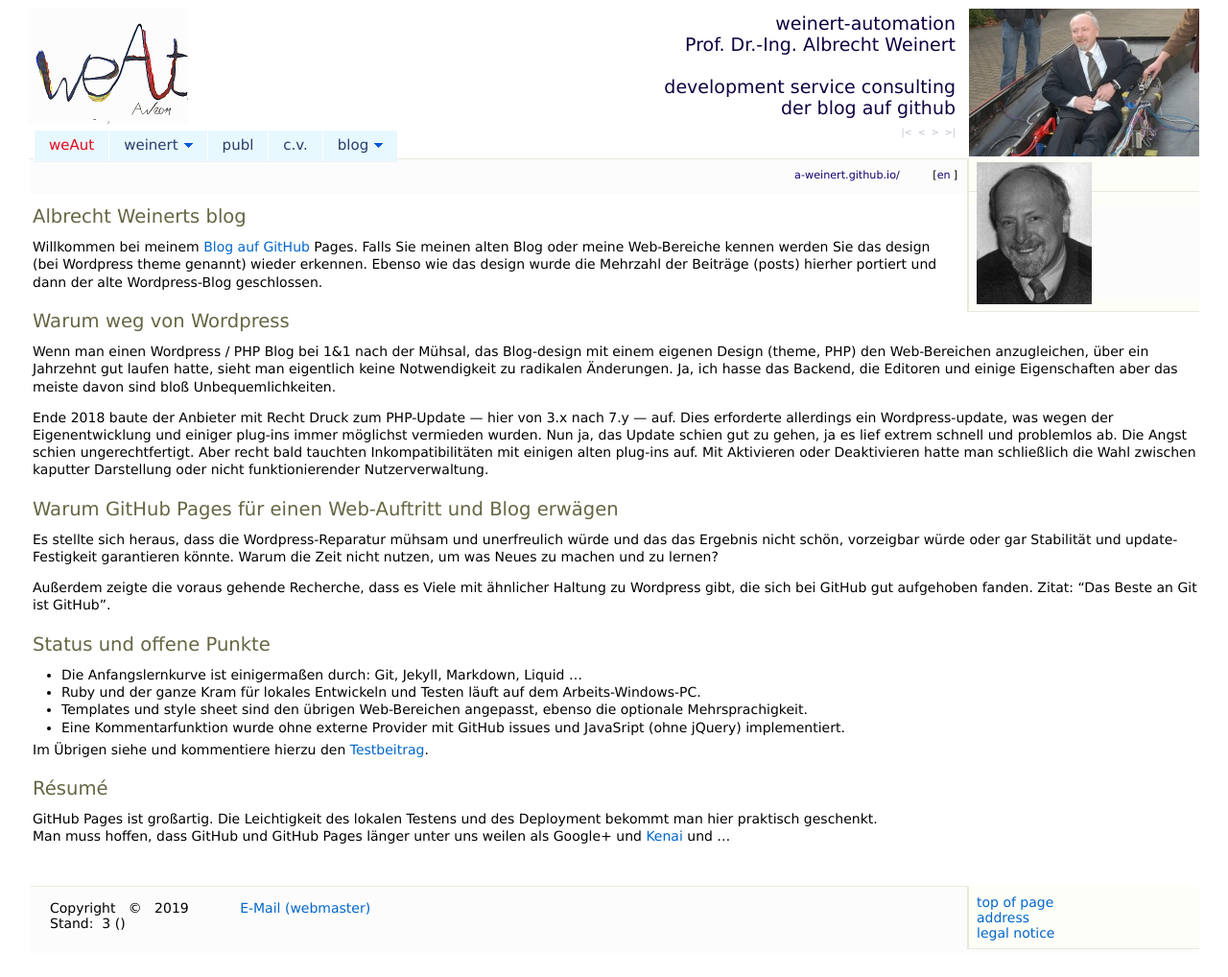
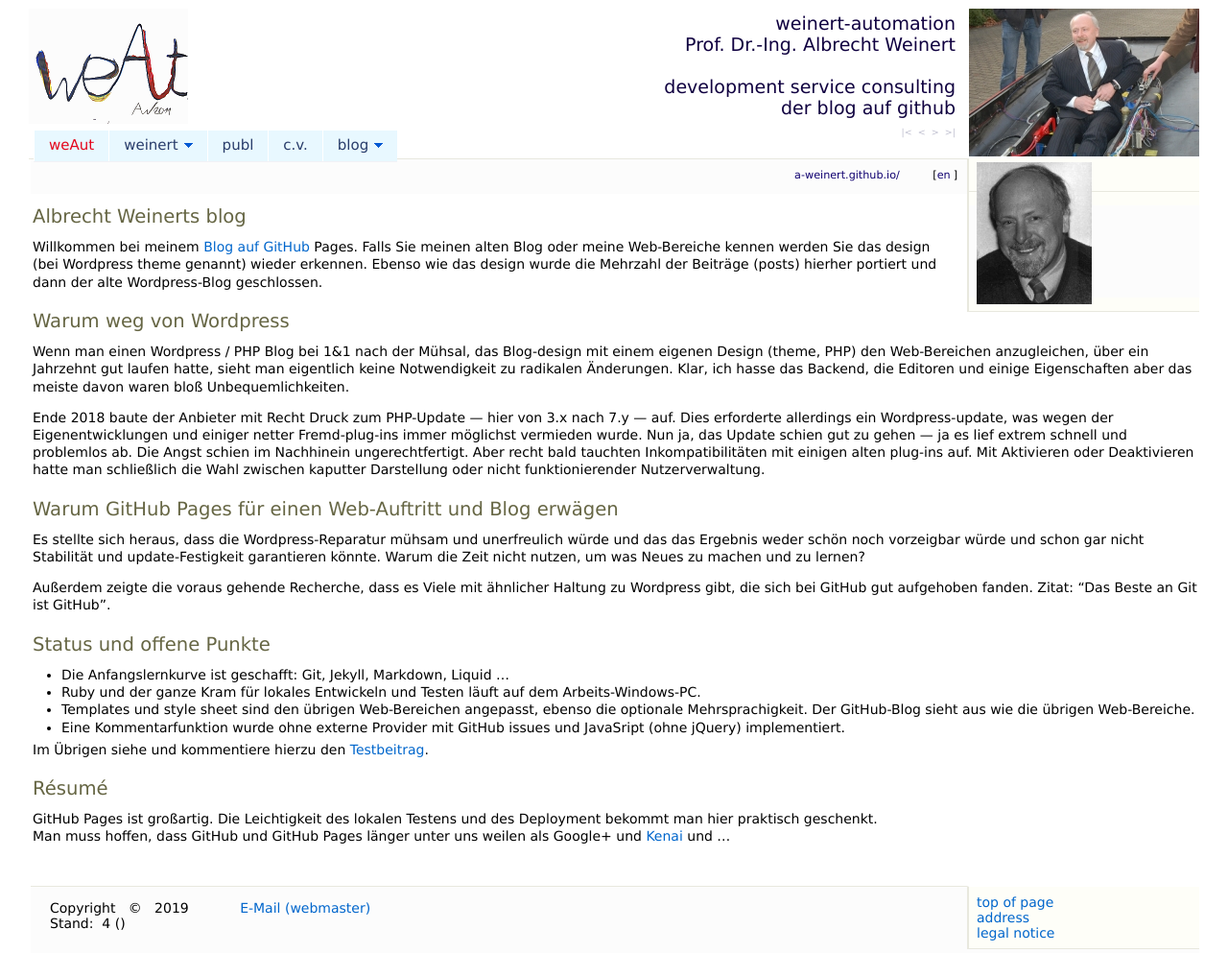
Before and after one commit to a-weinert/a-weinert.github.io, a Jekyll site: the page built from about_de.md, in a window 1280 px wide, cut to the strip 104-1122 px from the top of the page. Shown: the whole strip at 96% size. Built offline with Jekyll 4.4.1, drawn with Linux system fonts in a browser that asks for light colours.

```diff
--- a/about_de.md
+++ b/about_de.md
@@ -7,14 +7,14 @@ date: 2019-04-10
 lang: de
 enPage: about.html
 copyrightYear: 2019
-revision: 3
-reviDate: 2019-04-14
+revision: 4
+reviDate: 2019-05-25
 ---
 
 Willkommen bei meinem
 [Blog auf GitHub](/index.html "Inhalt / Beiträge siehe hier") Pages. Falls
 Sie meinen alten Blog oder meine Web-Bereiche kennen werden Sie das design
-(bei Wordpress theme genannt)  wieder erkennen. Ebenso wie das design wurde
+(bei Wordpress theme genannt) wieder erkennen. Ebenso wie das design wurde
 die Mehrzahl der Beiträge (posts) hierher portiert und dann der alte
 Wordpress-Blog geschlossen.
 
@@ -23,14 +23,15 @@ Wordpress-Blog geschlossen.
 Wenn man einen Wordpress / PHP Blog bei 1&1 nach der Mühsal, das Blog-design
 mit einem eigenen Design (theme, PHP) den Web-Bereichen anzugleichen, über
 ein Jahrzehnt gut laufen hatte, sieht man eigentlich keine Notwendigkeit
-zu radikalen Änderungen. Ja, ich hasse das Backend, die Editoren und einige
-Eigenschaften aber das meiste davon sind bloß Unbequemlichkeiten.
+zu radikalen Änderungen. Klar, ich hasse das Backend, die Editoren und einige
+Eigenschaften aber das meiste davon waren bloß Unbequemlichkeiten.
 
 Ende 2018 baute der Anbieter mit Recht Druck zum PHP-Update &mdash; hier
 von 3.x nach 7.y &mdash; auf. Dies erforderte allerdings ein
-Wordpress-update, was wegen der Eigenentwicklung und einiger plug-ins immer
-möglichst vermieden wurden. Nun ja, das Update schien gut zu gehen, ja es
-lief extrem schnell und problemlos ab. Die Angst schien ungerechtfertigt.
+Wordpress-update, was wegen der Eigenentwicklungen und einiger netter
+Fremd-plug-ins immer möglichst vermieden wurde. Nun ja, das Update schien
+gut zu gehen &mdash; ja es lief extrem schnell und problemlos ab. Die Angst
+schien im Nachhinein ungerechtfertigt.
 Aber recht bald tauchten Inkompatibilitäten mit einigen alten plug-ins auf.
 Mit Aktivieren
 oder Deaktivieren hatte man schließlich die Wahl zwischen kaputter
@@ -39,7 +40,8 @@ Darstellung oder nicht funktionierender Nutzerverwaltung.
 ### Warum GitHub Pages für einen Web-Auftritt und Blog erwägen
 
 Es stellte sich heraus, dass die Wordpress-Reparatur mühsam und unerfreulich
-würde und das das Ergebnis nicht schön, vorzeigbar würde oder gar Stabilität
+würde und das das Ergebnis weder schön noch vorzeigbar würde und schon
+gar nicht Stabilität
 und update-Festigkeit garantieren könnte. Warum die Zeit nicht nutzen, um
 was Neues zu machen und zu lernen?
 
@@ -49,20 +51,21 @@ Zitat: "Das Beste an Git ist GitHub".
 
 ### Status und offene Punkte
 
-+ Die Anfangslernkurve ist einigermaßen durch: Git, Jekyll, Markdown, Liquid ...
++ Die Anfangslernkurve ist geschafft: Git, Jekyll, Markdown, Liquid ...
 + Ruby und der ganze Kram für lokales Entwickeln und Testen läuft auf dem
   Arbeits-Windows-PC.
 + Templates und style sheet sind den übrigen Web-Bereichen angepasst,
-  ebenso die optionale Mehrsprachigkeit.
+  ebenso die optionale Mehrsprachigkeit. Der GitHub-Blog sieht aus wie die
+  übrigen Web-Bereiche.
 + Eine Kommentarfunktion wurde ohne externe Provider mit GitHub issues und
   JavaSript (ohne jQuery) implementiert.
 
 Im Übrigen siehe und kommentiere hierzu den
-[Testbeitrag](posts/2019/04/testPost.html "nur Englisch").
+[Testbeitrag](/testPost.html "nur Englisch").
 
 ### Résumé
 
 GitHub Pages ist großartig. Die Leichtigkeit des lokalen Testens und des
 Deployment bekommt man hier praktisch geschenkt.<br />
 Man muss hoffen, dass GitHub und GitHub Pages länger unter uns weilen als
-Google+ und [Kenai](posts/2010/02/oracleClosesKenai_de.html) und  ...
+Google+ und [Kenai](posts/2010/oracleClosesKenai_de.html) und  ...
```
Also changed, not shown: _posts/2009-05-24-frame4j.md (+11 -6 lines), _posts/2010-02-05-oracleClosesKenai_de.md (+9 -5 lines), _posts/2019-04-13-testPost.md (+3 -1 lines), _posts/2019-05-18-raspiGPIOjava.md (+4 -3 lines), about.md (+7 -7 lines).
